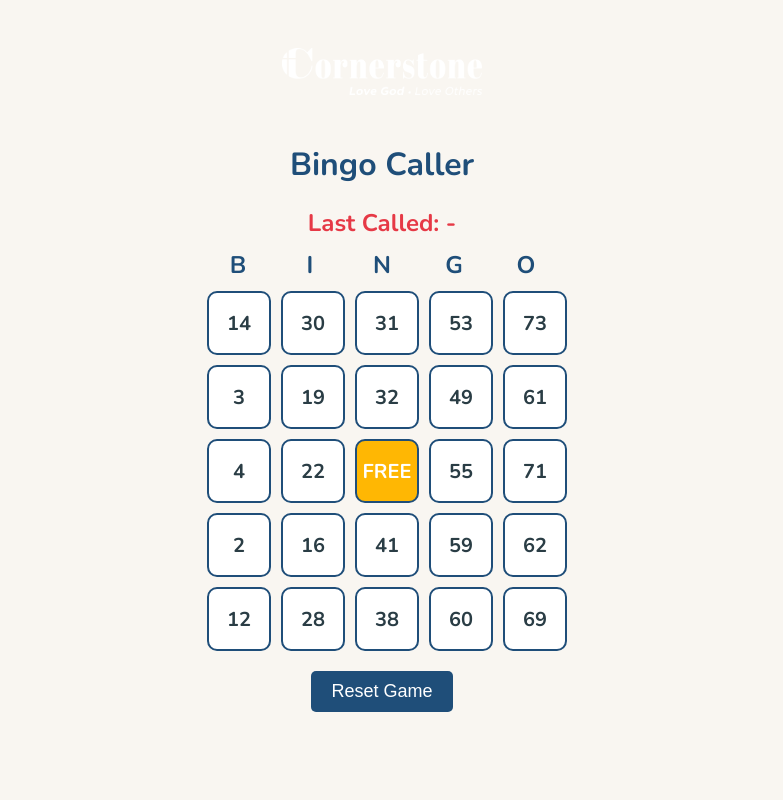
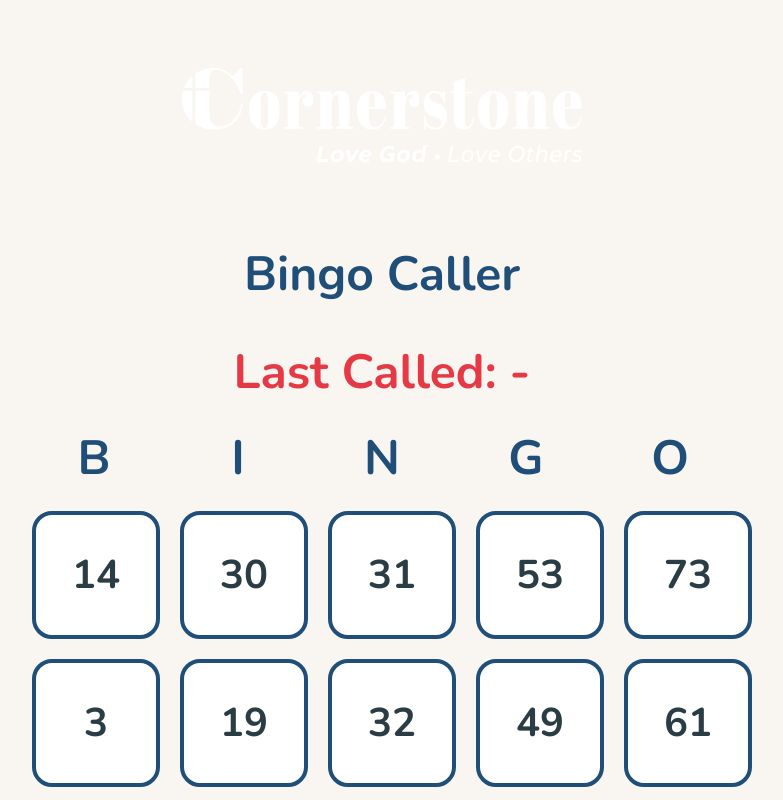
Before and after one commit to jaimie510/JaimieCPC_Bingo, a plain HTML site: page index.html in a window 1280 px wide. Shown: the top 800 px of the page, without its empty margins (258-1041 px from the left). Drawn offline with nearby package versions, Linux system fonts and the light colour scheme.

Commit message:
Update index.html

```diff
--- a/index.html
+++ b/index.html
@@ -15,16 +15,17 @@
             padding: 20px;
         }
         h1 {
+            font-size: 48px;
             color: #1f4e79;
         }
         .logo {
-            max-width: 200px;
-            margin: 20px auto;
+            max-width: 400px;
+            margin: 40px auto;
         }
         .last-called {
-            font-size: 24px;
+            font-size: 48px;
             font-weight: bold;
-            margin: 10px;
+            margin: 20px;
             color: #e63946;
         }
         .bingo-container {
@@ -35,32 +36,32 @@
         .bingo-header {
             display: grid;
             grid-template-columns: repeat(5, 1fr);
-            gap: 10px;
-            width: 350px;
-            font-size: 24px;
+            gap: 20px;
+            width: 700px;
+            font-size: 48px;
             font-weight: bold;
             color: #1f4e79;
-            margin-bottom: 10px;
+            margin-bottom: 20px;
         }
         .bingo-board {
             display: grid;
             grid-template-columns: repeat(5, 1fr);
-            gap: 10px;
-            width: 350px;
+            gap: 20px;
+            width: 700px;
             margin: auto;
         }
         .cell {
-            width: 60px;
-            height: 60px;
+            width: 120px;
+            height: 120px;
             display: flex;
             align-items: center;
             justify-content: center;
             background-color: white;
-            border: 2px solid #1f4e79;
-            font-size: 20px;
+            border: 4px solid #1f4e79;
+            font-size: 40px;
             font-weight: bold;
             cursor: pointer;
-            border-radius: 10px;
+            border-radius: 20px;
         }
         .called {
             background-color: #e63946;
@@ -72,14 +73,14 @@
             pointer-events: none;
         }
         .reset-btn {
-            margin-top: 20px;
-            padding: 10px 20px;
-            font-size: 18px;
+            margin-top: 40px;
+            padding: 20px 40px;
+            font-size: 36px;
             cursor: pointer;
             background-color: #1f4e79;
             color: white;
             border: none;
-            border-radius: 5px;
+            border-radius: 10px;
         }
     </style>
 </head>
```
